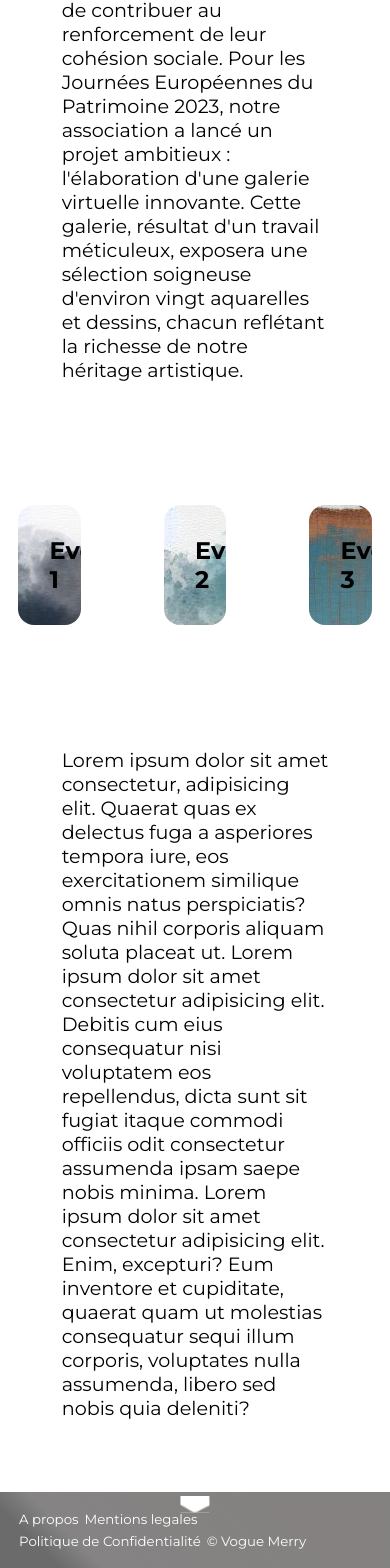
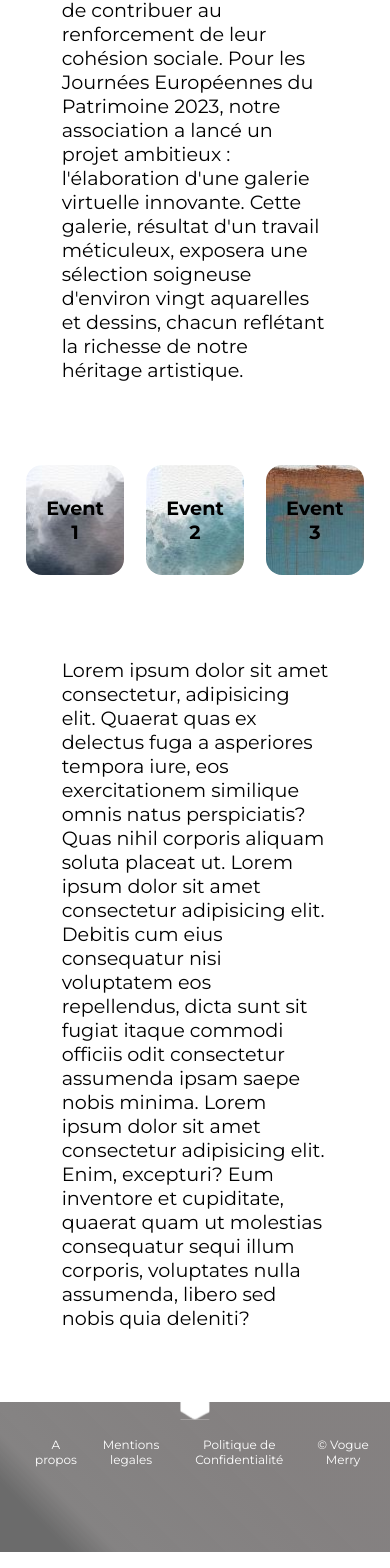
Before and after one commit to WildCodeSchool-2023-09/afac974, a React (Vite) app in the folder frontend/: page /apropos in a window 390 px wide. Shown: the part 568-2136 px from the top of the page. Built offline with nearby package versions, Linux system fonts and the light colour scheme; a web font is replaced by a local one; what granim would draw is missing.

Commit message:
responsive footer + a propos

```diff
--- a/frontend/src/components/Footer/Footer.jsx
+++ b/frontend/src/components/Footer/Footer.jsx
@@ -6,7 +6,7 @@ import DiamondBottom from "../../assets/diamondBottom.svg";
 function Footer() {
   return (
     <footer>
-      <div>
+      <div className="container">
         <Link to="/apropos">
           <button type="button" className="button-apropos">
             A propos
@@ -29,8 +29,8 @@ function Footer() {
             © Vogue Merry
           </button>
         </Link>
-        <div className="diamond-container">
-          <img src={DiamondBottom} alt="diamond" className="diamond" />
+        <div className="diamondBottom-container">
+          <img src={DiamondBottom} alt="diamond" className="diamondBottom" />
         </div>
       </div>
     </footer>
--- a/frontend/src/components/Footer/Footer.scss
+++ b/frontend/src/components/Footer/Footer.scss
@@ -15,6 +15,12 @@ footer {
   bottom: 0;
   left: 0;
   right: 0;
+  margin-top: auto;
+}
+
+.container {
+  display: flex;
+  height: 4vh;
 }
 
 .button-apropos,
@@ -24,24 +30,25 @@ footer {
   background-color: transparent;
   color: white;
   padding: 5px;
+  margin-left: 1rem;
 }
 
-.diamond-container {
+.diamondBottom-container {
   position: absolute;
   left: 50%;
-  bottom: 3.66rem;
+  top: 0;
   transform: translateX(-50%);
   display: flex;
   align-items: center;
   justify-content: center;
 }
 
-.diamond {
+.diamondBottom {
   width: 40px;
   height: auto;
 }
 
-@media (max-width: 768px) {
+@media (max-width: 834px) {
   body,
   html {
     overflow-x: hidden;
@@ -49,7 +56,10 @@ footer {
 
   footer {
     padding: 1rem;
-    font-size: 16px;
+  }
+
+  .container {
+    height: 14vh;
   }
 
   .button-apropos,
@@ -57,13 +67,22 @@ footer {
   .button-mentions,
   .button-rgpd {
     padding: 3px;
+    margin-top: 1rem;
+    font-size: 12px;
   }
 
-  .diamond-container {
-    top: 0.5rem;
+  .diamondBottom-container {
+    top: 0;
+    position: absolute;
+    left: 50%;
+    transform: translateX(-50%);
+    display: flex;
+    align-items: center;
+    justify-content: center;
   }
 
-  .diamond {
+  .diamondBottom {
     width: 30px;
+    height: auto;
   }
 }
--- a/frontend/src/pages/A_propos/Apropos.scss
+++ b/frontend/src/pages/A_propos/Apropos.scss
@@ -81,4 +81,22 @@
       font-size: 1.2rem;
     }
   }
+  .event-block1 {
+    font-size: 1.2rem;
+    display: flex;
+    justify-content: center;
+    margin: 0.7rem;
+  }
+  .event-block2 {
+    font-size: 1.2rem;
+    display: flex;
+    justify-content: center;
+    margin: 0.7rem;
+  }
+  .event-block3 {
+    font-size: 1.2rem;
+    display: flex;
+    justify-content: center;
+    margin: 0.7rem;
+  }
 }
```
